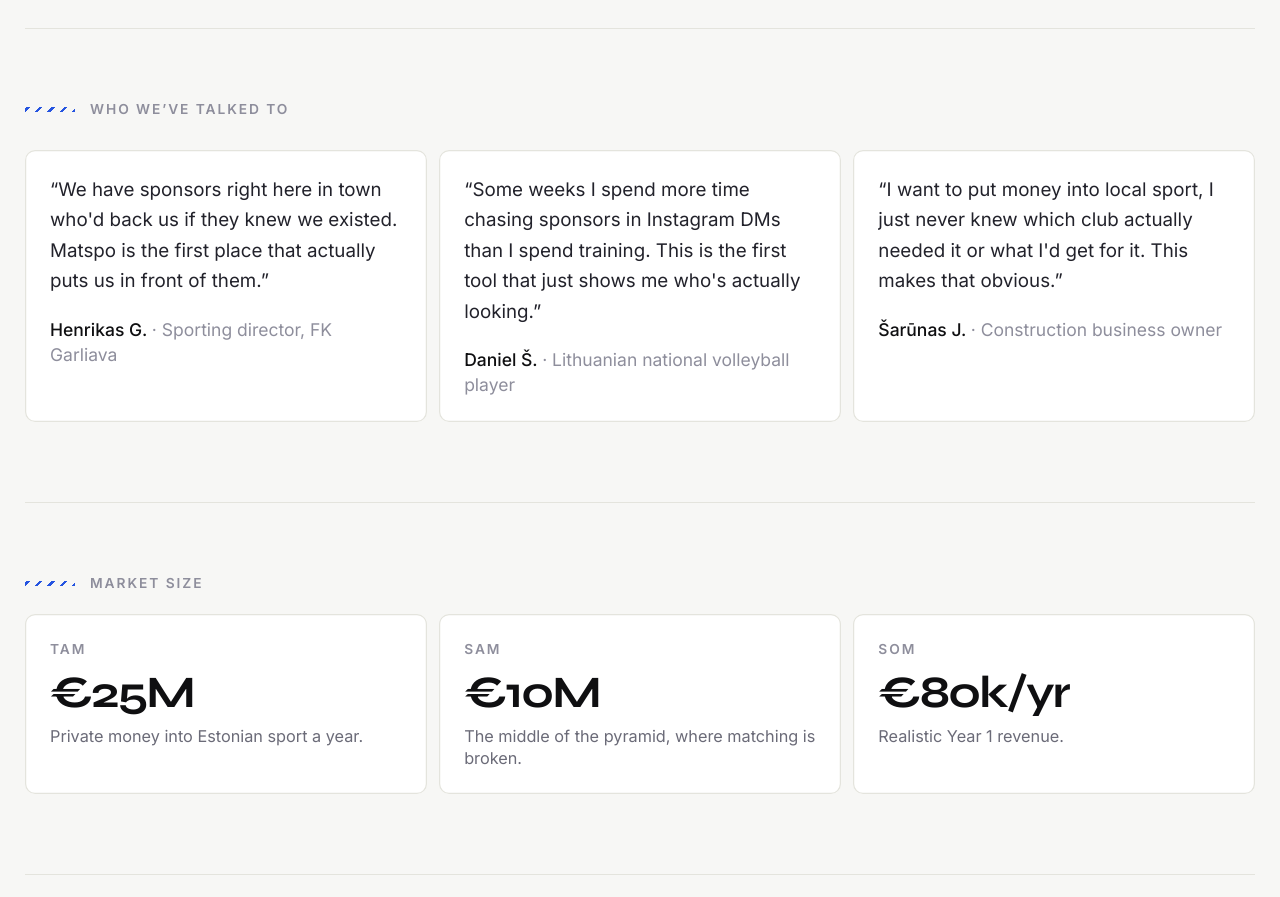
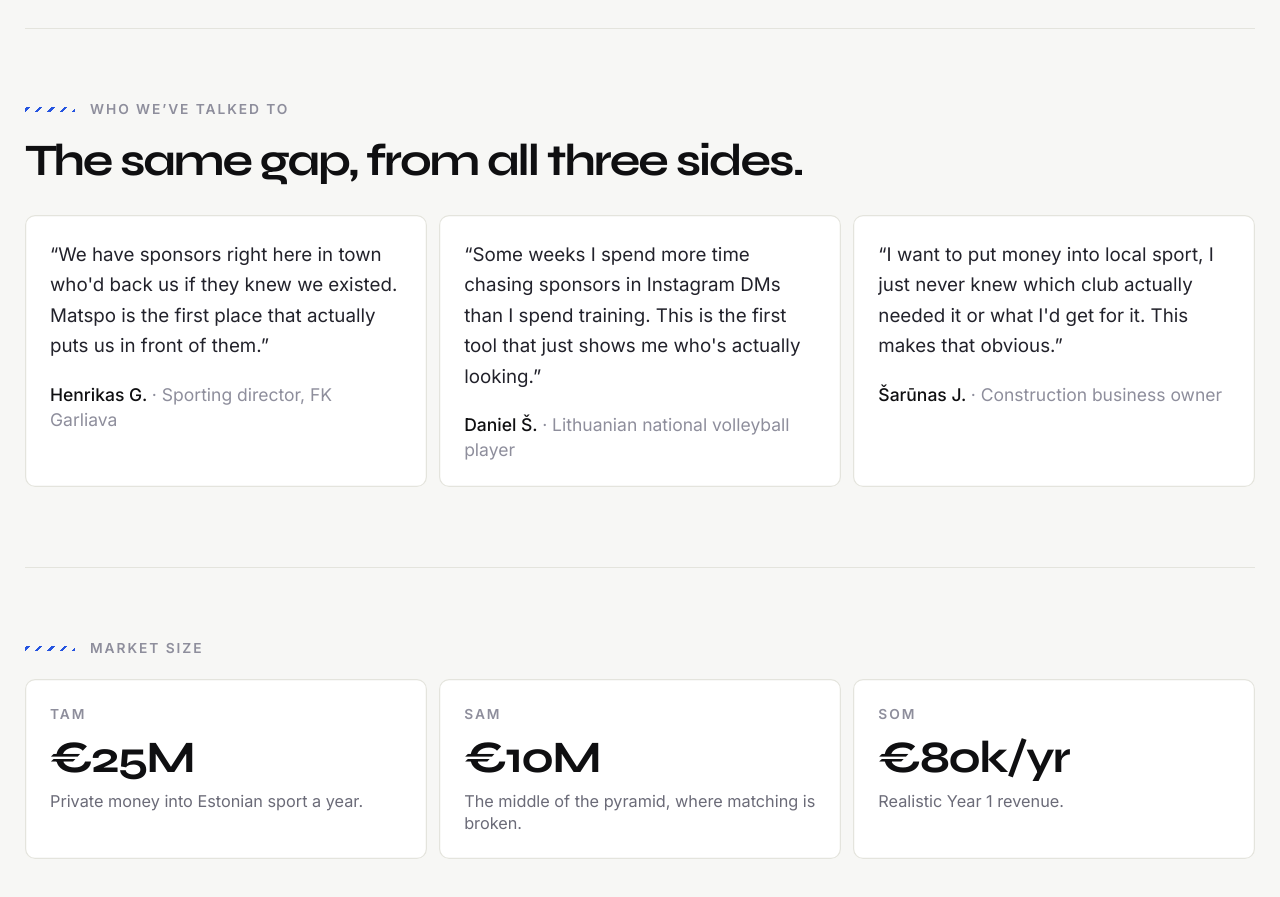
Before and after one commit to elvijusbartkus/yess-sponsorship-mvp, a React (Vite) app: page / in a window 1280 px wide. Shown: the part 1920-2817 px from the top of the page. Built offline with nearby package versions, Linux system fonts and the light colour scheme; no server answers.

Commit message:
Add short headline above the social proof quotes

```diff
--- a/src/components/Landing.tsx
+++ b/src/components/Landing.tsx
@@ -173,6 +173,9 @@ export function Landing({
           sponsor we've talked to, right before market size. */}
       <section className="mt-16 border-t border-paper-line pt-14">
         <SectionEyebrow>Who we&rsquo;ve talked to</SectionEyebrow>
+        <h2 className="display mt-3 max-w-2xl text-3xl leading-[1.1] text-ink-950 sm:text-4xl">
+          The same gap, from all three sides.
+        </h2>
         <div className="mt-6 grid gap-2.5 sm:grid-cols-3">
           <QuoteCard
             quote="We have sponsors right here in town who'd back us if they knew we existed. Matspo is the first place that actually puts us in front of them."
```
